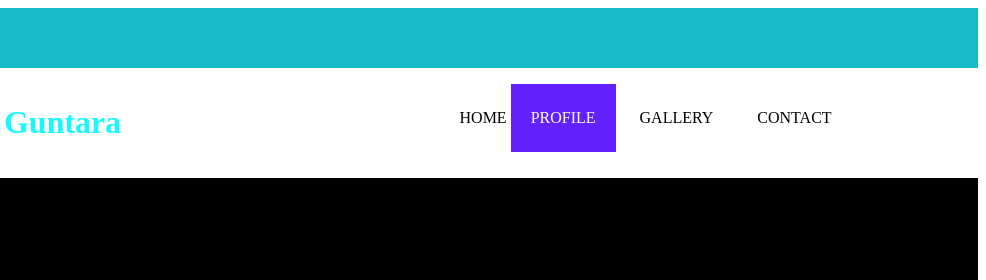
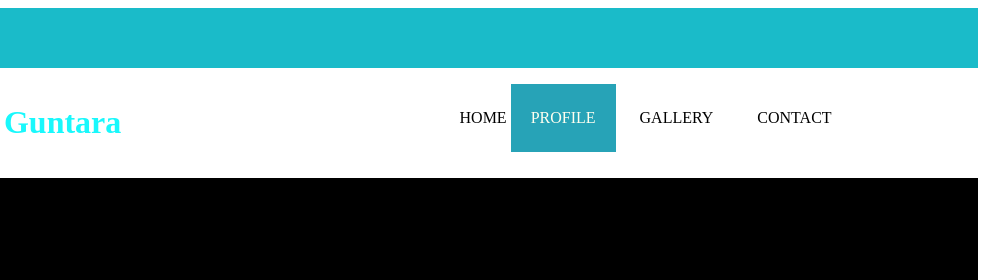
Before and after one commit to jajangarif65/jajangarif65.github.io, a plain HTML site: page index.html in a window 1280 px wide. In both pictures the pointer is over the link "PROFILE". Shown: the top 280 px of the page, 294-1280 px from the left. Drawn offline with Linux system fonts and the light colour scheme.

Commit message:
Update skrtt.css

```diff
--- a/skrtt.css
+++ b/skrtt.css
@@ -41,7 +41,7 @@ header ul li a {
     display: inline-block;
 }
 header ul li a:hover {
-    background-color:rgba(76, 0, 255, 0.87);
+    background-color:rgb(8 150 173 / 87%);
     color: ivory;
 }
 .active{
```
